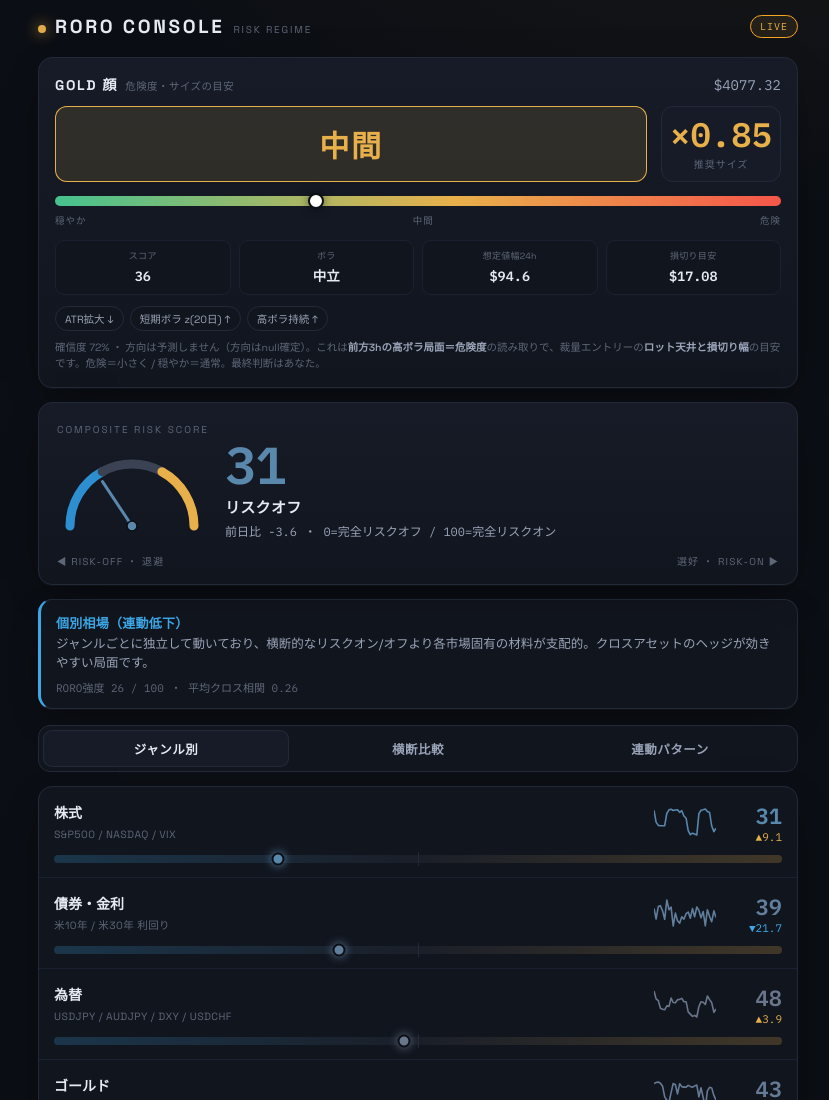
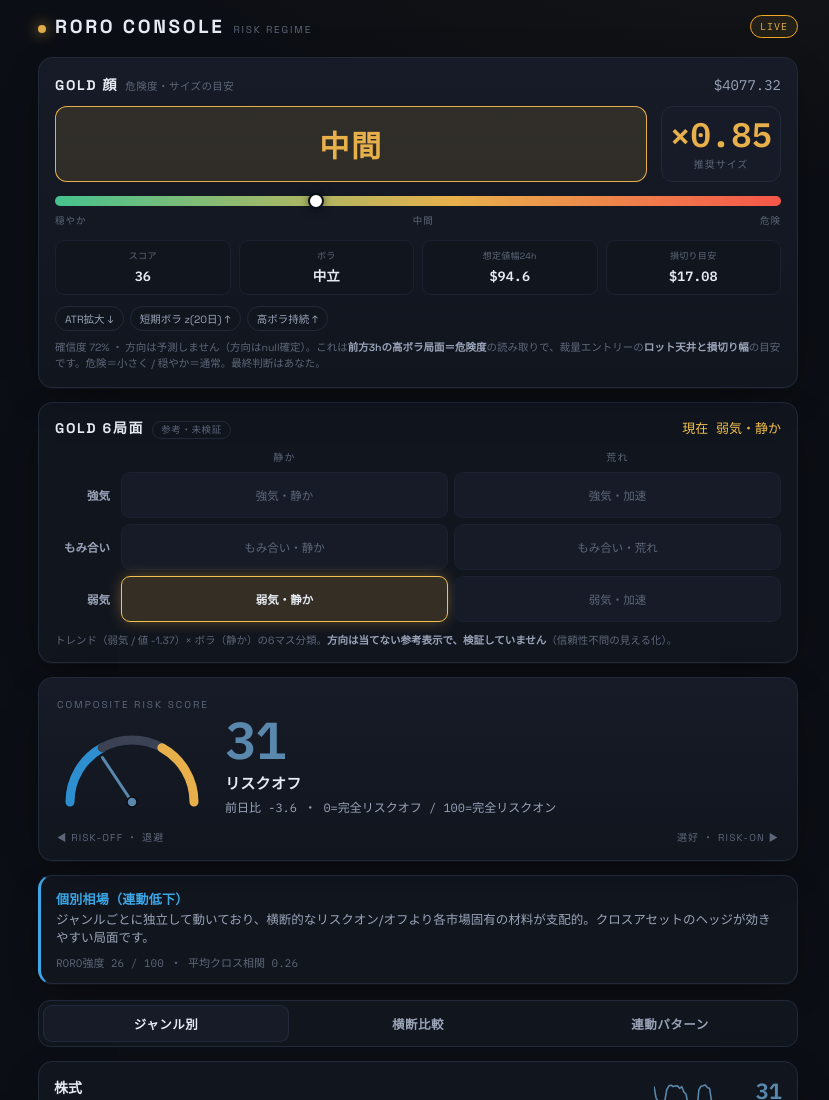
Before and after one commit to elgrandpapa-cloud/roro-data, a plain HTML site: page index.html in a window 1280 px wide. Shown: the top 1100 px of the page, without its empty margins (222-1051 px from the left). Drawn offline with Linux system fonts and the light colour scheme.

Commit message:
update index.html

```diff
--- a/index.html
+++ b/index.html
@@ -176,6 +176,25 @@
   .gf-note{font-size:10.5px;color:var(--txt-mute);line-height:1.55}
   .gf-note b{color:var(--txt-dim);font-weight:600}
 
+  /* ---- GOLD 6局面グリッド (参考・未検証) ---- */
+  .g6{padding:14px 16px 13px;margin-bottom:14px}
+  .g6-head{display:flex;justify-content:space-between;align-items:baseline;margin-bottom:12px}
+  .g6-title{font-size:14px;font-weight:700;letter-spacing:.12em}
+  .g6-title small{color:var(--txt-mute);font-weight:500;letter-spacing:.06em;font-size:9.5px;margin-left:8px;
+    border:1px solid var(--line);border-radius:999px;padding:2px 8px}
+  .g6-now{font-family:"IBM Plex Mono",monospace;font-size:13px;color:var(--gold-accent)}
+  .g6-grid{display:grid;grid-template-columns:60px 1fr 1fr;gap:6px}
+  .g6-colh{font-size:10px;color:var(--txt-mute);text-align:center;letter-spacing:.12em;text-transform:uppercase;
+    align-self:end;padding-bottom:2px}
+  .g6-rowh{font-size:11.5px;color:var(--txt-dim);display:flex;align-items:center;justify-content:flex-end;
+    padding-right:5px;font-weight:600}
+  .g6-cell{background:var(--panel-2);border:1px solid var(--line-soft);border-radius:9px;padding:14px 6px;
+    text-align:center;font-size:11.5px;color:var(--txt-mute);transition:.2s}
+  .g6-cell.on{background:rgba(232,176,75,.16);border-color:var(--gold-accent);color:var(--txt);font-weight:700;
+    box-shadow:0 0 16px -3px rgba(232,176,75,.55)}
+  .g6-note{font-size:10.5px;color:var(--txt-mute);line-height:1.55;margin-top:11px}
+  .g6-note b{color:var(--txt-dim);font-weight:600}
+
   @media (prefers-reduced-motion: reduce){
     *{animation:none !important;transition:none !important}
   }
@@ -216,6 +235,16 @@
     </div>
     <div class="gf-reasons" id="gfReasons"></div>
     <div class="gf-note" id="gfNote"></div>
+  </section>
+
+  <!-- GOLD 6局面 (参考・未検証) -->
+  <section class="g6 panel" id="g6" style="display:none">
+    <div class="g6-head">
+      <div class="g6-title">GOLD 6局面<small>参考・未検証</small></div>
+      <div class="g6-now" id="g6Now">—</div>
+    </div>
+    <div class="g6-grid" id="g6Grid"></div>
+    <div class="g6-note" id="g6Note"></div>
   </section>
 
   <!-- composite hero -->
@@ -734,11 +763,38 @@ function renderGoldFace(live){
     '裁量エントリーの<b>ロット天井と損切り幅</b>の目安です。危険＝小さく / 穏やか＝通常。最終判断はあなた。';
 }
 
+/* ---- GOLD 6局面(トレンド3×ボラ2) 描画。参考・未検証 ---- */
+function renderRegime6(live){
+  const el = document.getElementById('g6');
+  const gf = (live && live.gold_face) ? live.gold_face : null;
+  if(!gf || gf.status !== 'ok' || gf.regime6 == null){ el.style.display='none'; return; }
+  el.style.display='block';
+  const rowsL = ['強気','もみ合い','弱気'];
+  const colsL = ['静か','荒れ'];
+  const names = [['強気・静か','強気・加速'],['もみ合い・静か','もみ合い・荒れ'],['弱気・静か','弱気・加速']];
+  const cr = gf.regime_row, cc = gf.regime_col;
+  let html = '<div></div>';
+  colsL.forEach(c => html += `<div class="g6-colh">${c}</div>`);
+  for(let r=0;r<3;r++){
+    html += `<div class="g6-rowh">${rowsL[r]}</div>`;
+    for(let c=0;c<2;c++){
+      const on = (r===cr && c===cc);
+      html += `<div class="g6-cell${on?' on':''}">${names[r][c]}</div>`;
+    }
+  }
+  document.getElementById('g6Grid').innerHTML = html;
+  document.getElementById('g6Now').textContent = '現在 ' + gf.regime6;
+  document.getElementById('g6Note').innerHTML =
+    'トレンド（'+gf.trend+' / 値 '+gf.trend_norm+'）× ボラ（'+gf.vol_lab+'）の6マス分類。'+
+    '<b>方向は当てない参考表示で、検証していません</b>（信頼性不問の見える化）。';
+}
+
 /* 起動: data.json を読んでから描画。再評価ボタンも再取得する。 */
 async function init(){
   LIVE = await loadData();
   setLiveBadge();
   renderGoldFace(LIVE);
+  renderRegime6(LIVE);
   renderAll();
   if(LIVE && LIVE.generated){
     document.getElementById('stamp').textContent =
```
